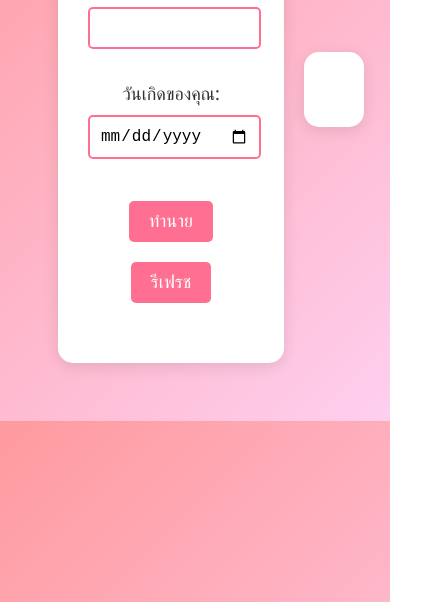
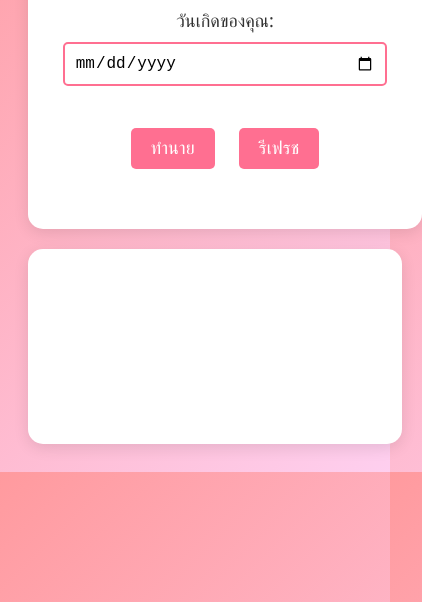
Before and after one commit to Poonyawat62114340243/Predic.luv.io, a plain HTML site: page index.html in a window 390 px wide. Shown: the part 242-844 px from the top of the page, 422 px wide, since content can reach past the window. Drawn offline with nearby package versions, Linux system fonts and the light colour scheme.

Commit message:
Update index.html

```diff
--- a/index.html
+++ b/index.html
@@ -10,40 +10,68 @@
             font-family: 'Segoe UI', Tahoma, Geneva, Verdana, sans-serif;
             background: linear-gradient(135deg, #ff9a9e 0%, #fecfef 100%);
             text-align: center;
-            padding: 50px;
+            padding: 20px;
             overflow: hidden;
             position: relative;
             transition: background-color 0.5s ease;
-            display: grid; /* ใช้ Grid Layout สำหรับ body */
-            grid-template-columns: 1fr 1fr; /* สร้าง 2 columns */
-            gap: 20px; /* ช่องว่างระหว่าง columns */
+            display: grid;
+            grid-template-columns: 1fr;
+            gap: 20px;
         }
+
+        /* Styles for larger screens (PCs) */
+        @media (min-width: 1024px) {
+            body {
+                grid-template-columns: 1fr 1fr; /* 2 columns on larger screens */
+                padding: 50px;
+            }
+        }
+
+        /* Styles for medium screens (iPads/Tablets) */
+        @media (min-width: 768px) and (max-width: 1023px) {
+            body {
+                grid-template-columns: 1fr; /* 1 column on medium screens */
+                padding: 30px;
+            }
+        }
+
+        /* Styles for smaller screens (Phones) */
+        @media (max-width: 767px) {
+            body {
+                grid-template-columns: 1fr; /* 1 column on smaller screens */
+                padding: 20px;
+            }
+        }
+
         .container, #chartContainer {
-            max-width: 90%; /* ปรับขนาดให้พอดีกับหน้าจอ */
+            width: 100%;
+            max-width: 500px;
             margin: auto;
             padding: 30px;
             background-color: white;
             border-radius: 15px;
             box-shadow: 0 4px 15px rgba(0, 0, 0, 0.1);
             transition: filter 0.3s ease;
-            position: relative;
-            z-index: 20;
         }
+
         h1 {
             color: #ff6f91;
             font-size: 2em;
             margin-bottom: 20px;
         }
+
         .result {
             margin-top: 20px;
             font-size: 22px;
             color: #ff2e63;
             transition: color 0.5s ease;
         }
+
         label {
             font-size: 18px;
             color: #333;
         }
+
         input[type="text"], input[type="date"] {
             padding: 10px;
             width: 90%;
@@ -52,6 +80,7 @@
             border-radius: 5px;
             font-size: 16px;
         }
+
         button {
             padding: 10px 20px;
             background-color: #ff6f91;
@@ -63,25 +92,31 @@
             transition: background-color 0.3s ease;
             margin: 10px;
         }
+
         button:hover {
             background-color: #ff2e63;
         }
+
         .heart {
             position: absolute;
             animation: fall 3s linear infinite;
             width: 50px;
             height: 50px;
         }
+
         @keyframes fall {
             0% {top: -50px;}
             100% {top: 100vh;}
         }
+
         .broken-heart {
             color: black;
         }
+
         .blurred {
             filter: blur(5px);
         }
+
         .pink-blur-overlay {
             position: fixed;
             top: 0;
@@ -93,6 +128,7 @@
             filter: blur(5px);
             pointer-events: none;
         }
+
         .center-clear {
             position: fixed;
             top: 50%;
@@ -103,6 +139,7 @@
             background-color: rgba(255, 230, 230, 0);
             z-index: 15;
         }
+
         .dark-overlay {
             position: fixed;
             top: 0;
@@ -113,21 +150,24 @@
             z-index: 10;
             pointer-events: none;
         }
+
         .broken-theme {
             background-color: #333;
         }
+
         .broken-text {
             color: #ff4d4d;
         }
+
         #chartContainer {
             padding: 20px;
             background-color: #ffffff;
             border-radius: 15px;
             box-shadow: 0 4px 15px rgba(0, 0, 0, 0.1);
         }
+
         canvas {
             max-width: 100%;
-            padding: 10px;
         }
     </style>
 </head>
```
